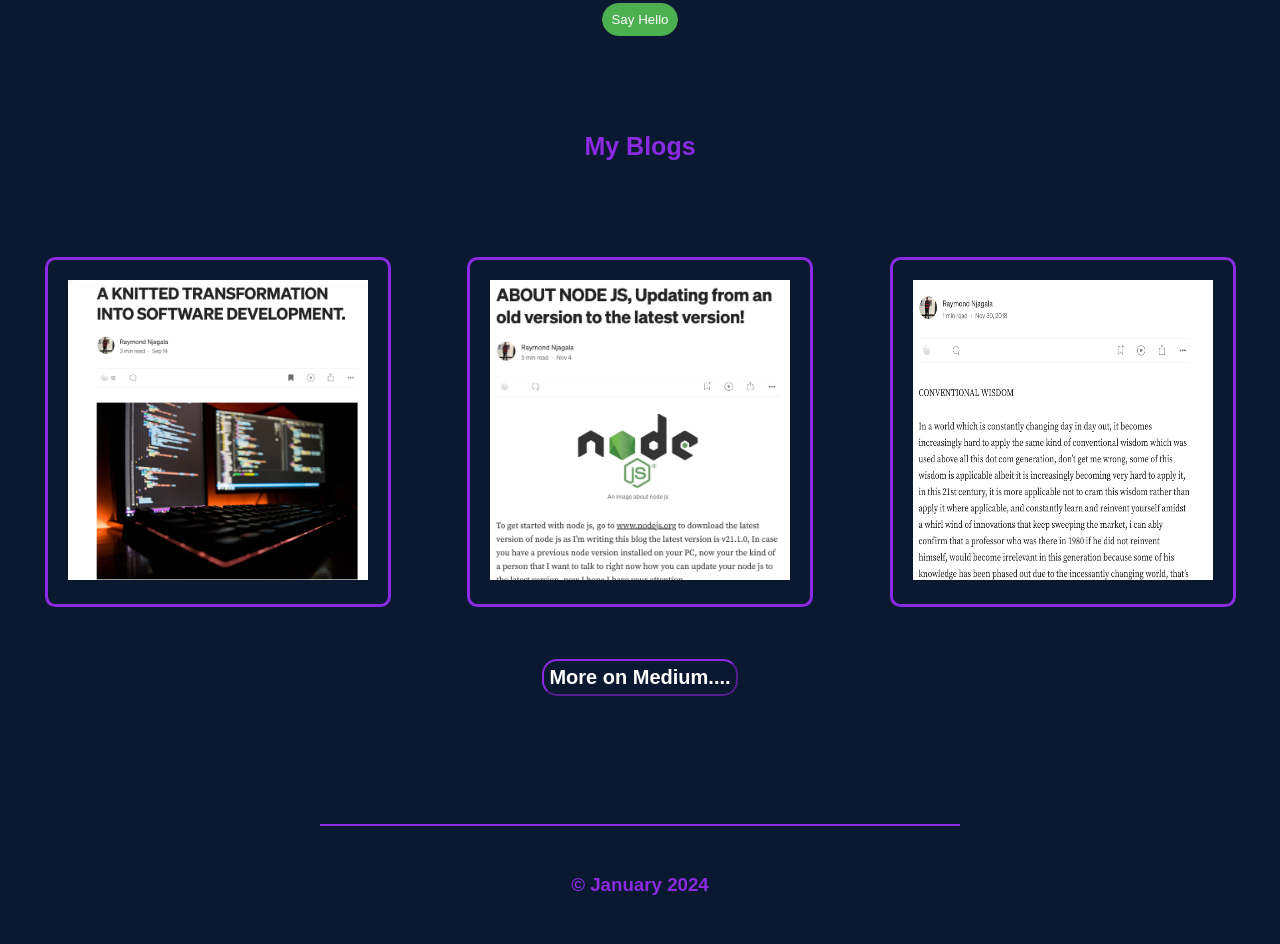
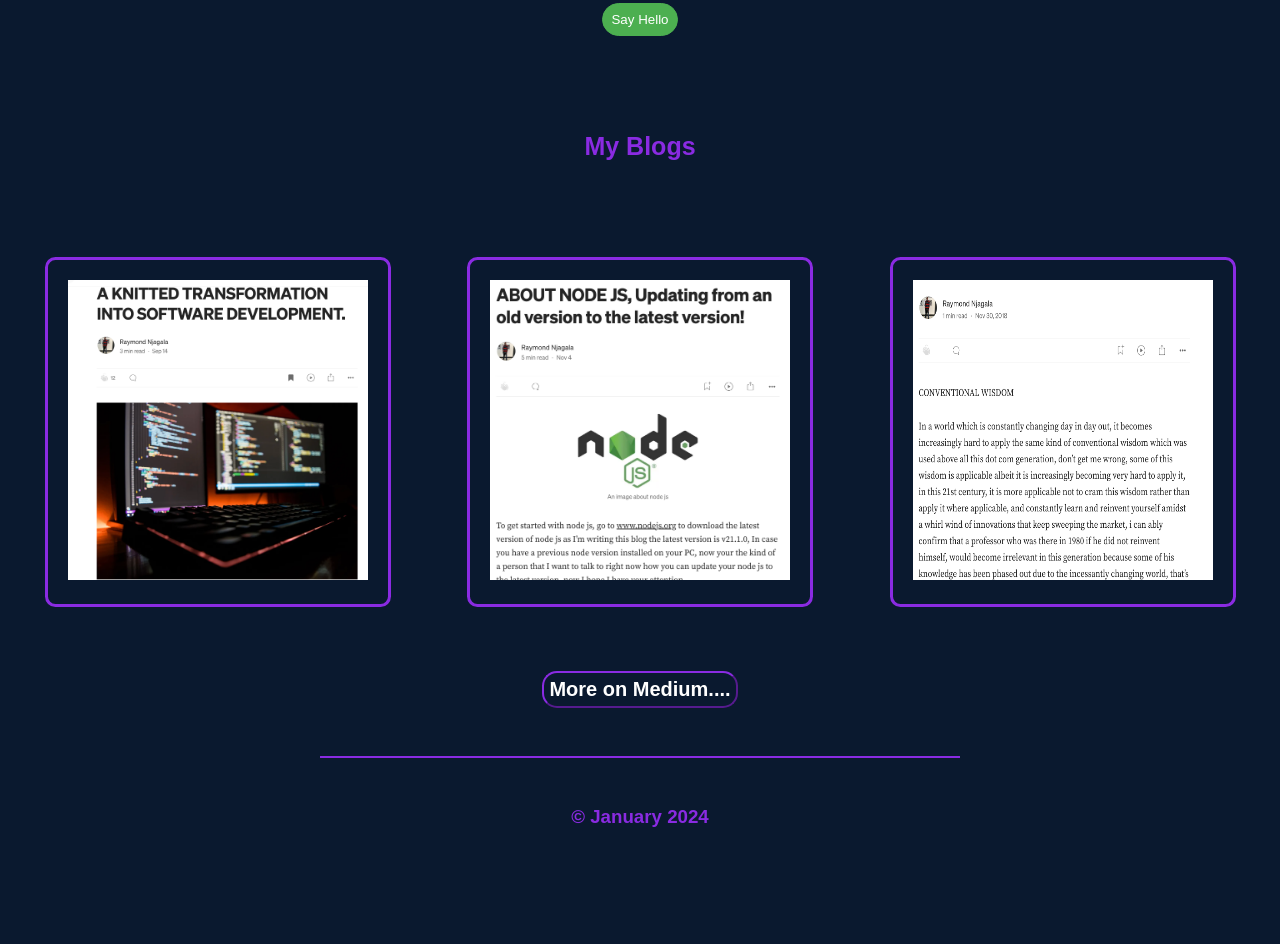
Before and after one commit to Rhyz26/personal-portfolio-web, a plain HTML site: page index.html in a window 1280 px wide. Shown: the part 1856-2800 px from the top of the page. After the commit the page ends 2732 px from the top, so only its background shows below. Drawn offline with Linux system fonts and the light colour scheme; a web font is replaced by a local one.

Commit message:
modified the buttons

```diff
--- a/index.html
+++ b/index.html
@@ -107,7 +107,7 @@
                 <div class="image2">
 
 
-                    <a href="https://sign-up-page-amber.vercel.app/" target="_blank">
+                    <a href="https://my-social-profile-two.vercel.app/" target="_blank">
                         <img src="./assets/sociallinks.jpg" width="300" height="300"></a>
                 </div>
                 <div class="image2">
@@ -117,11 +117,11 @@
                 </div>
 
             </div>
-            <div class="git">
-                <a href="https://github.com/Rhyz26" target="_blank"><button class="btn-1">
-                    <h1>More Projects....</h1>
-                </button></a>
-            </div>
+                <div class="git">
+                    <a href="https://github.com/Rhyz26" target="_blank"><button class="btn-1">
+                        <h1>More Projects....</h1>
+                    </button></a>
+                </div>
 
         </section>
         <section id="contact">
@@ -211,11 +211,11 @@
                     </a>
                 </div>
 
+            </div>
                 <div class="medium">
                     <a href="https://medium.com/@njagala.raymond" target="_blank"><button class="btn"><h1>More on Medium....</h1></button></a>
                 </div>
 
-            </div>
         </section>
 
         <footer id="footer-section">
--- a/styles.css
+++ b/styles.css
@@ -82,7 +82,7 @@ a {
 .btn{
   border-radius: 15px;
   padding:5px;
-  margin-top: 20px;
+  /* margin-top: 10px; */
   border-color: blueviolet;
 
 
@@ -108,6 +108,11 @@ a {
 .btn-1:hover {
   transform: translate(0px, 5px);
 
+}
+
+.medium{
+  text-align: center;
+  margin-bottom: 3rem;
 }
 
 
@@ -261,7 +266,7 @@ p {
   display: flex;
   gap: 2rem;
   justify-content: space-evenly;
-  padding-bottom: 8rem;
+  padding-bottom: 4rem;
   flex-wrap: wrap;
 }
 
```
